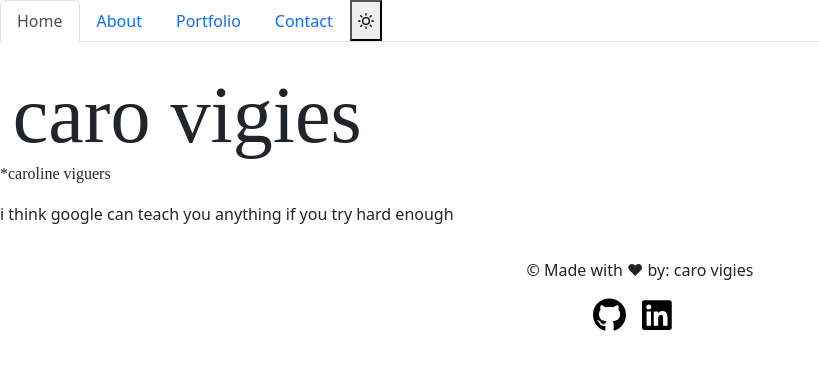
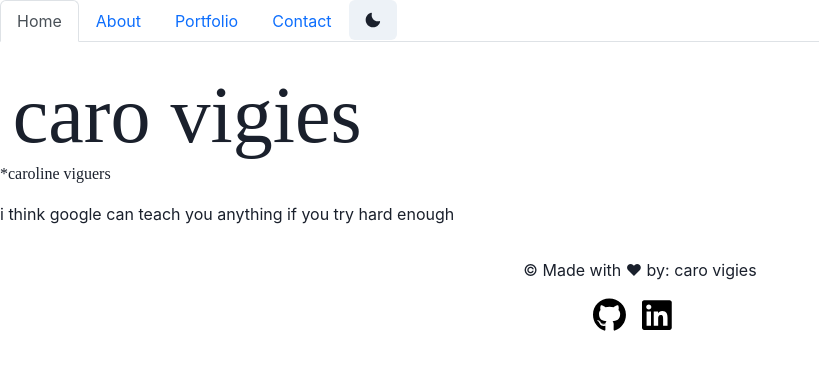
Before and after one commit to cviguers/regulargoblin, a React (Create React App) app: page / in a window 1280 px wide. Shown: the top 370 px of the page, without its empty margins (0-819 px from the left). Built offline with nearby package versions, Linux system fonts and the light colour scheme; a web font is replaced by a local one.

Commit message:
toggle light/dark theme finally working

```diff
--- a/src/index.js
+++ b/src/index.js
@@ -1,6 +1,18 @@
 import React from 'react';
 import ReactDOM from 'react-dom';
+import { ColorModeScript } from "@chakra-ui/react";
 import App from './App';
+import theme from "./theme";
 import 'bootstrap/dist/css/bootstrap.min.css';
+import { ChakraProvider } from "@chakra-ui/react";
 
-ReactDOM.render(<App />, document.getElementById('root'));
+
+const root = ReactDOM.createRoot(document.getElementById('root'));
+root.render(
+  <ChakraProvider theme={theme}>
+    <React.StrictMode>
+      <ColorModeScript initialColorMode={theme.config.initialColorMode} />
+      <App/>
+    </React.StrictMode>
+  </ChakraProvider>
+);
--- /dev/null
+++ b/src/theme.js
@@ -0,0 +1,15 @@
+// theme.js
+
+// 1. import `extendTheme` function
+import { extendTheme } from '@chakra-ui/react'
+
+// 2. Add your color mode config
+const config = {
+  initialColorMode: 'light',
+  useSystemColorMode: false,
+}
+
+// 3. extend the theme
+const theme = extendTheme({ config })
+
+export default theme
```
